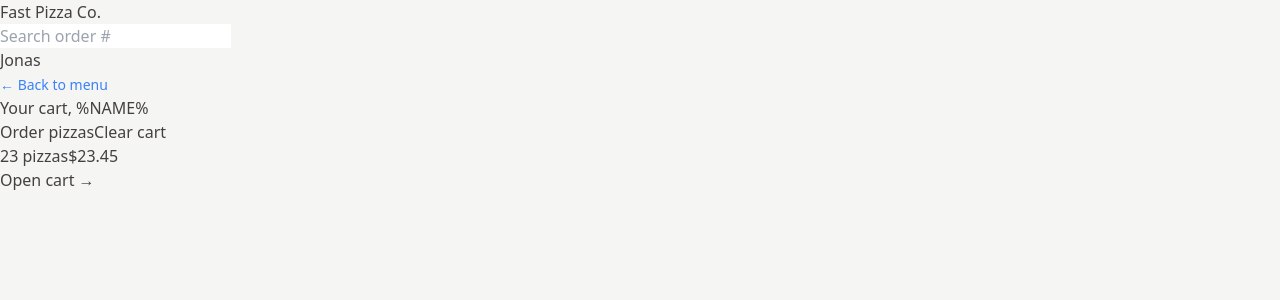
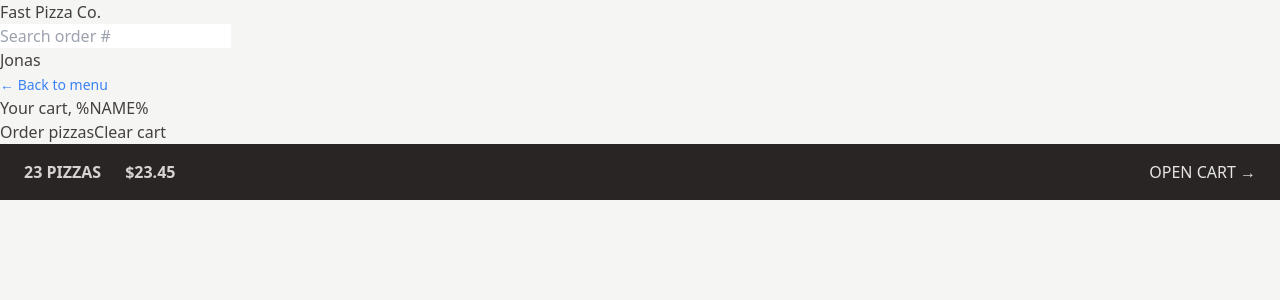
Before and after one commit to Nifemiasaolu/Fast_Pizza, a React (Vite) app: page /cart in a window 1280 px wide. Shown: the top 300 px of the page. Built offline with nearby package versions, Linux system fonts and the light colour scheme.

Commit message:
Action router creation

```diff
--- a/src/Features/Cart/CartOverview.jsx
+++ b/src/Features/Cart/CartOverview.jsx
@@ -2,8 +2,8 @@
 
 function CartOverview() {
   return (
-    <div>
-      <p>
+    <div className="bg-stone-800 px-4 flex items-center justify-between py-4 text-sm uppercase text-stone-200 sm:px-6 md:text-base">
+      <p className="space-x-3 font-semibold text-stone-300 sm:space-x-6">
         <span>23 pizzas</span>
         <span>$23.45</span>
       </p>
```
